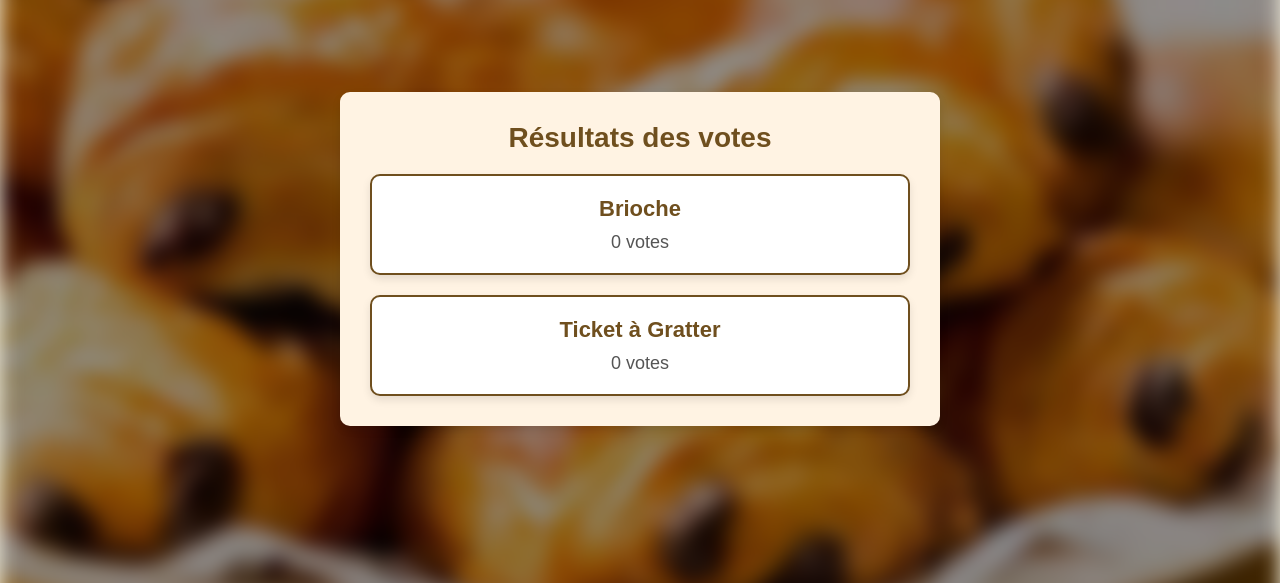
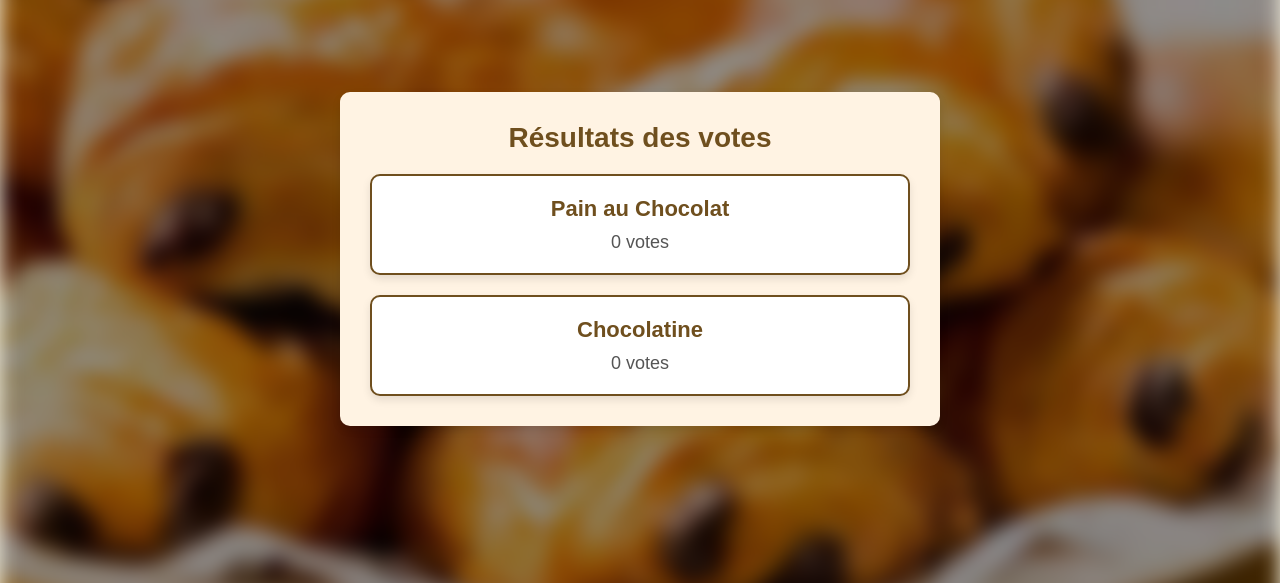
Before and after one commit to eliana817/Projet_crypto, a Flask app: page /results in a window 1280 px wide. Shown: the part 155-738 px from the top of the page. Run offline with Flask 3, Linux system fonts and the light colour scheme; a user stored in the database is signed in; data that the repository does not hold is empty; parts of the project's set-up code (start-up, migrations or seed data) failed here and were passed over.

Commit message:
added sql injection for V.1

```diff
--- a/V.1/application/routes.py
+++ b/V.1/application/routes.py
@@ -19,22 +19,17 @@ def login():
 	if request.method == 'POST':
 		username = request.form['username']
 		password = request.form['password']
-		password_usename = password + username
 
 		conn = database.connect_db()
 		cursor = conn.cursor()
-		cursor.execute("SELECT * FROM users WHERE username = ?", (username,))
+		cursor.execute(f"SELECT * FROM users WHERE username = '%s' AND password = '%s'" % (username, hashlib.sha1(password.encode()).hexdigest()))
 		user = cursor.fetchone()
 		conn.close()
 
 		if user:
-			# Hash le 'username + password' et compare avec le hash stocké
-			if user[2]==  hashlib.sha1(password_usename.encode()).hexdigest():  # user[2] -> hash du mot de passe
-				session['user_id'] = user[0]  # Enregistrement de l'ID de l'utilisateur dans la session
-				flash('Connexion réussie !', 'success')
-				return redirect('/vote')  # Redirige vers la page de vote
-			else:
-				flash('Pseudo ou mot de passe incorrect.', 'error')
+			session['user_id'] = user[0]  # Enregistrement de l'ID de l'utilisateur dans la session
+			flash('Connexion réussie !', 'success')
+			return redirect('/vote')  # Redirige vers la page de vote
 		else:
 			flash('Pseudo ou mot de passe incorrect.', 'error')
 
@@ -43,124 +38,122 @@ def login():
 
 @bp.route('/logout', methods=['GET', 'POST'])
 def logout():
-    if request.method == 'POST':
-        session.clear()  # Efface toutes les données de session (déconnexion)
-        flash('Déconnexion réussie', 'success')
-        return redirect('/')  # Redirige l'utilisateur vers la page d'accueil après la déconnexion
-    return redirect('/')
+	if request.method == 'POST':
+		session.clear()  # Efface toutes les données de session (déconnexion)
+		flash('Déconnexion réussie', 'success')
+		return redirect('/')  # Redirige l'utilisateur vers la page d'accueil après la déconnexion
+	return redirect('/')
 
 @bp.route('/register', methods=['GET', 'POST'])
 def register():
-    if request.method == 'POST':
-        username = request.form['username']
-        password = request.form['password']
-        password_username = password+username
+	if request.method == 'POST':
+		username = request.form['username']
+		password = request.form['password']
+		password_username = password+username
 
-        # Vérification si l'utilisateur existe déjà
-        conn = database.connect_db()
-        cursor = conn.cursor()
-        cursor.execute("SELECT * FROM users WHERE username = ?", (username,))
-        existing_user = cursor.fetchone()
+		# Vérification si l'utilisateur existe déjà
+		conn = database.connect_db()
+		cursor = conn.cursor()
+		cursor.execute(f"SELECT * FROM users WHERE username = '%s'" % (username))
+		existing_user = cursor.fetchone()
 
-        if existing_user:
-            flash('Ce pseudo est déjà pris.', 'error')
-            return redirect('/register')  # Redirige vers la page d'inscription si l'utilisateur existe déjà
-        hashed_password = hashlib.sha1(password_username.encode()).hexdigest()
+		if existing_user:
+			flash('Ce pseudo est déjà pris.', 'error')
+			return redirect('/register')  # Redirige vers la page d'inscription si l'utilisateur existe déjà
+		hashed_password = hashlib.sha1(password_username.encode()).hexdigest()
 
-        # Génération de la paire de clés RSA pour cet utilisateur
-        public_key, private_key = algorithme_de_chiffrement.Cryptography.generate_rsa_keys()
+		# Génération de la paire de clés RSA pour cet utilisateur
+		public_key, private_key = algorithme_de_chiffrement.Cryptography.generate_rsa_keys()
 
-        # Enregistrer le nouvel utilisateur avec la clé publique RSA et has_voted = 0
-        cursor.execute("INSERT INTO users (username, password, rsa_public_key, has_voted) VALUES (?, ?, ?, ?)",
-                       (username, hashed_password, public_key, 0))
-        conn.commit()
-        conn.close()
+		# Enregistrer le nouvel utilisateur avec la clé publique RSA et has_voted = 0
+		cursor.execute(f"INSERT INTO users (username, password, rsa_public_key, has_voted) VALUES ('%s', '%s', '%s', '%s')" % (username, hashed_password, public_key, 0))
+		conn.commit()
+		conn.close()
 
-        # Enregistrer la clé privée dans un fichier sécurisé (localement)
-        private_key_path = f"private_keys/{username}_private_key.pem"
-        os.makedirs("private_keys", exist_ok=True)
-        with open(private_key_path, "wb") as f:
-            f.write(private_key)
+		# Enregistrer la clé privée dans un fichier sécurisé (localement)
+		private_key_path = f"private_keys/{username}_private_key.pem"
+		os.makedirs("private_keys", exist_ok=True)
+		with open(private_key_path, "wb") as f:
+			f.write(private_key)
 
-        flash('Utilisateur inscrit avec succès. Vous pouvez maintenant vous connecter.', 'success')
-        return redirect('/login')  # Redirection vers la page de connexion
+		flash('Utilisateur inscrit avec succès. Vous pouvez maintenant vous connecter.', 'success')
+		return redirect('/login')  # Redirection vers la page de connexion
 
-    return render_template('register.html')
+	return render_template('register.html')
 
 @bp.route('/results')
 def results():
-    if 'user_id' not in session:
-        flash('Vous devez être connecté pour voir les résultats!', 'error')
-        return redirect('/login')  # Redirige vers la page de login si l'utilisateur n'est pas connecté
+	if 'user_id' not in session:
+		flash('Vous devez être connecté pour voir les résultats!', 'error')
+		return redirect('/login')  # Redirige vers la page de login si l'utilisateur n'est pas connecté
 
-    # Récupérer tous les votes de la base de données
-    conn = database.connect_db()
-    cursor = conn.cursor()
-    cursor.execute("SELECT vote, aes_key, user_public_key, hmac_digest, hmac_key FROM votes")
-    votes = cursor.fetchall()
-    conn.close()
+	# Récupérer tous les votes de la base de données
+	conn = database.connect_db()
+	cursor = conn.cursor()
+	cursor.execute("SELECT vote, aes_key, user_public_key FROM votes")
+	votes = cursor.fetchall()
+	conn.close()
 
-    # Déchiffrer chaque vote
-    decrypted_votes = []
+	# Déchiffrer chaque vote
+	decrypted_votes = []
 
-    for encrypted_vote, encrypted_aes_key, user_public_key, hmac_digest, hmac_key in votes:
-        decrypted_vote = algorithme_de_chiffrement.Cryptography.decrypt_vote(encrypted_vote, encrypted_aes_key, hmac_digest, hmac_key, user_public_key)
-        decrypted_votes.append(decrypted_vote)
+	for encrypted_vote, encrypted_aes_key, user_public_key in votes:
+		decrypted_vote = algorithme_de_chiffrement.Cryptography.decrypt_vote(encrypted_vote, encrypted_aes_key, user_public_key)
+		decrypted_votes.append(decrypted_vote)
 
-    # Compter les votes pour chaque option
-    vote_count = {"Brioche": 0, "Ticket à Gratter": 0}
-    for vote in decrypted_votes:
-        if vote == "Brioche":
-            vote_count["Brioche"] += 1
-        elif vote == "Ticket à Gratter":
-            vote_count["Ticket à Gratter"] += 1
+	# Compter les votes pour chaque option
+	vote_count = {"Pain au Chocolat": 0, "Chocolatine": 0}
+	for vote in decrypted_votes:
+		if vote == "Pain au Chocolat":
+			vote_count["Pain au Chocolat"] += 1
+		elif vote == "Chocolatine":
+			vote_count["Chocolatine"] += 1
 
-    return render_template('results.html', vote_count=vote_count)
+	return render_template('results.html', vote_count=vote_count)
 
 
 
 @bp.route('/vote', methods=['GET', 'POST'])
 def vote():
-    if 'user_id' not in session:
-        flash('Vous devez être connecté pour voter !', 'error')
-        return redirect('/login')
+	if 'user_id' not in session:
+		flash('Vous devez être connecté pour voter !', 'error')
+		return redirect('/login')
 
-    user_id = session['user_id']
+	user_id = session['user_id']
 
-    # Vérifier si l'utilisateur a déjà voté
-    if algorithme_de_chiffrement.Cryptography.has_user_voted(user_id):
-        #flash('Vous avez déjà voté !', 'info')
-        return render_template('vote.html', has_voted=True)
+	# Vérifier si l'utilisateur a déjà voté
+	if algorithme_de_chiffrement.Cryptography.has_user_voted(user_id):
+		#flash('Vous avez déjà voté !', 'info')
+		return render_template('vote.html', has_voted=True)
 
-    if request.method == 'POST':
-        vote = request.form['vote']
+	if request.method == 'POST':
+		vote = request.form['vote']
 
-        conn = database.connect_db()
-        cursor = conn.cursor()
-        cursor.execute("SELECT rsa_public_key FROM users WHERE id = ?", (user_id,))
-        user = cursor.fetchone()
-        conn.close()
+		conn = database.connect_db()
+		cursor = conn.cursor()
+		cursor.execute(f"SELECT rsa_public_key FROM users WHERE id = '%s'" % (user_id))
+		user = cursor.fetchone()
+		conn.close()
 
-        public_key = user[0]
+		public_key = user[0]
 
-        encrypted_vote, encrypted_aes_key, hmac_digest, hmac_key = algorithme_de_chiffrement.Cryptography.encrypt_vote(vote, public_key)
+		encrypted_vote, encrypted_aes_key = algorithme_de_chiffrement.Cryptography.encrypt_vote(vote, public_key)
 
-        # Stocker le vote chiffré et la clé publique dans la base de données
-        conn = database.connect_db()
-        cursor = conn.cursor()
-        cursor.execute("INSERT INTO votes (vote, aes_key, user_public_key, hmac_digest, hmac_key) VALUES (?, ?, ?, ?, ?)",
-                       (encrypted_vote, encrypted_aes_key, public_key, hmac_digest, hmac_key))
-        conn.commit()
-        conn.close()
+		# Stocker le vote chiffré et la clé publique dans la base de données
+		conn = database.connect_db()
+		cursor = conn.cursor()
+		cursor.execute(f"INSERT INTO votes (vote, aes_key, user_public_key) VALUES ('%s', '%s', '%s')" % (encrypted_vote, encrypted_aes_key, public_key))
+		conn.commit()
+		conn.close()
 
-        # Marquer l'utilisateur comme ayant voté
-        conn = database.connect_db()
-        cursor = conn.cursor()
-        cursor.execute("UPDATE users SET has_voted = 1 WHERE id = ?", (user_id,))
-        conn.commit()
-        conn.close()
+		# Marquer l'utilisateur comme ayant voté
+		conn = database.connect_db()
+		cursor = conn.cursor()
+		cursor.execute(f"UPDATE users SET has_voted = 1 WHERE id = '%s'" % (user_id))
+		conn.commit()
+		conn.close()
 
-        flash(f'Vous avez voté pour: {vote}', 'success')
-        return redirect('/vote')
+		flash(f'Vous avez voté pour: {vote}', 'success')
+		return redirect('/vote')
 
-    return render_template('vote.html', has_voted=False)
+	return render_template('vote.html', has_voted=False)
--- a/V.1/python_files/database.py
+++ b/V.1/python_files/database.py
@@ -32,9 +32,7 @@ def create_votes_table():
                         id INTEGER PRIMARY KEY AUTOINCREMENT,
                         vote TEXT NOT NULL,
                         aes_key TEXT NOT NULL,
-                        user_public_key BLOB NOT NULL,
-                        hmac_digest TEXT NOT NULL,
-                        hmac_key BLOB NOT NULL)''')
+                        user_public_key BLOB NOT NULL)''')
     conn.commit()
     conn.close()
 
--- a/V.1/templates/results.html
+++ b/V.1/templates/results.html
@@ -24,12 +24,12 @@
             <!-- Affichage des résultats des votes -->
             <div class="results">
                 <div class="result-item">
-                    <h3>Brioche</h3>
-                    <p>{{ vote_count['Brioche'] }} votes</p>
+                    <h3>Pain au Chocolat</h3>
+                    <p>{{ vote_count['Pain au Chocolat'] }} votes</p>
                 </div>
                 <div class="result-item">
-                    <h3>Ticket à Gratter</h3>
-                    <p>{{ vote_count['Ticket à Gratter'] }} votes</p>
+                    <h3>Chocolatine</h3>
+                    <p>{{ vote_count['Chocolatine'] }} votes</p>
                 </div>
             </div>
         </div>
--- a/V.1/templates/vote.html
+++ b/V.1/templates/vote.html
@@ -35,8 +35,8 @@
                     <form method="POST">
                         <label for="vote">Choisissez une option :</label>
                         <select name="vote" id="vote" required>
-                            <option value="Brioche">Brioche</option>
-                            <option value="Ticket à Gratter">Ticket à Gratter</option>
+                            <option value="Pain au Chocolat">Pain au Chocolat</option>
+                            <option value="Chocolatine">Chocolatine</option>
                         </select>
                         <button type="submit">Voter</button>
                     </form>
--- a/V.2/app.py
+++ b/V.2/app.py
@@ -2,7 +2,6 @@ from application import create_app
 from python_files import database
 
 app = create_app()
-app.secret_key = 'secretkey'
 
 if __name__ == '__main__':
     database.create_user_table()  # Crée la table des utilisateurs à chaque démarrage de l'application
--- a/V.2/application/__init__.py
+++ b/V.2/application/__init__.py
@@ -6,7 +6,7 @@ def create_app():
             template_folder = '../templates',
             static_folder = '../static')
 
-    app.secret_key = 'secretkey'
+    app.secret_key = '515bffd66952e6174d49b6440b24ccf692d4e9dd6456f3f3'
     logging.basicConfig(filename='record.log', level=logging.DEBUG, format=f'%(asctime)s %(levelname)s %(name)s %(threadName)s : %(message)s')
 
     # Import and register the blueprint using relative import
```
Also changed, not shown: V.1/python_files/algorithme_de_chiffrement.py (+2 -11 lines), 1 other file.
